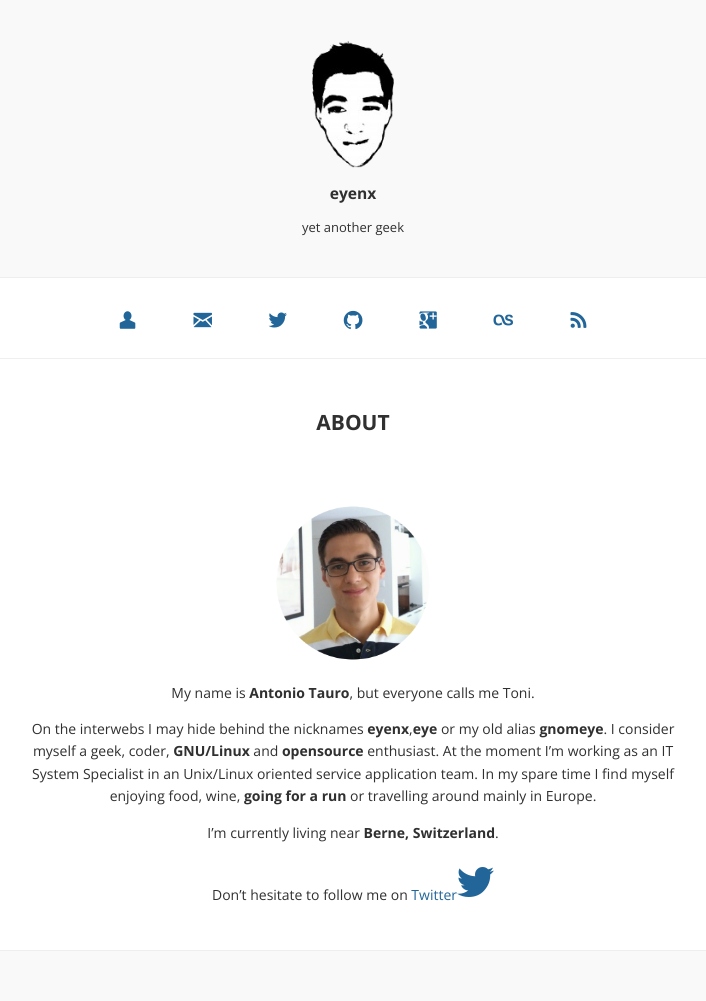
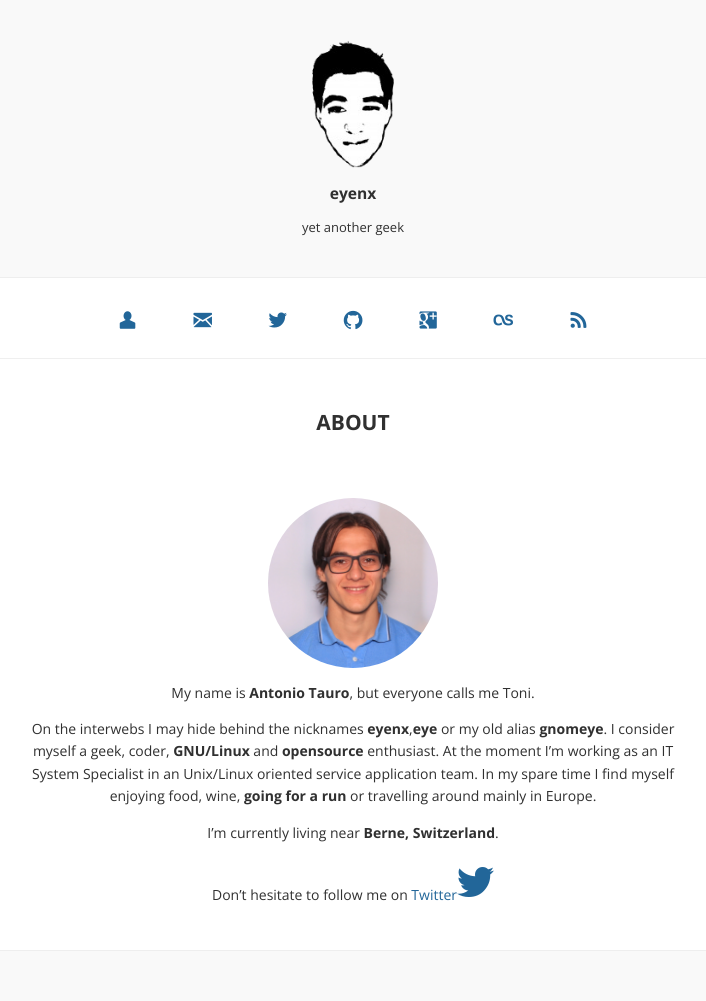
Before and after one commit to eyenx/blog, a Jekyll site: the page built from about/index.md, in a window 1280 px wide. Shown: the whole page, without its empty margins (287-993 px from the left). Built offline with Jekyll 4.4.1, drawn with Linux system fonts in a browser that asks for light colours; comment, search, counter and statistics services are not loaded.

Commit message:
changed about profile pic

```diff
--- a/about/index.md
+++ b/about/index.md
@@ -4,7 +4,7 @@
 header: about
 group: navigation
 ---
-<img src="/img/about.png" width="25%" style="display:block;margin-left:auto;margin-right:auto;" />
+<img src="/img/about.png" width="25%" style="display:block;margin-left:auto;margin-right:auto;border-radius:50%" />
 {:r: .about}
 My name is **Antonio Tauro**, but everyone calls me Toni.
 {: r}
```
Also changed, not shown: img/about.png.
